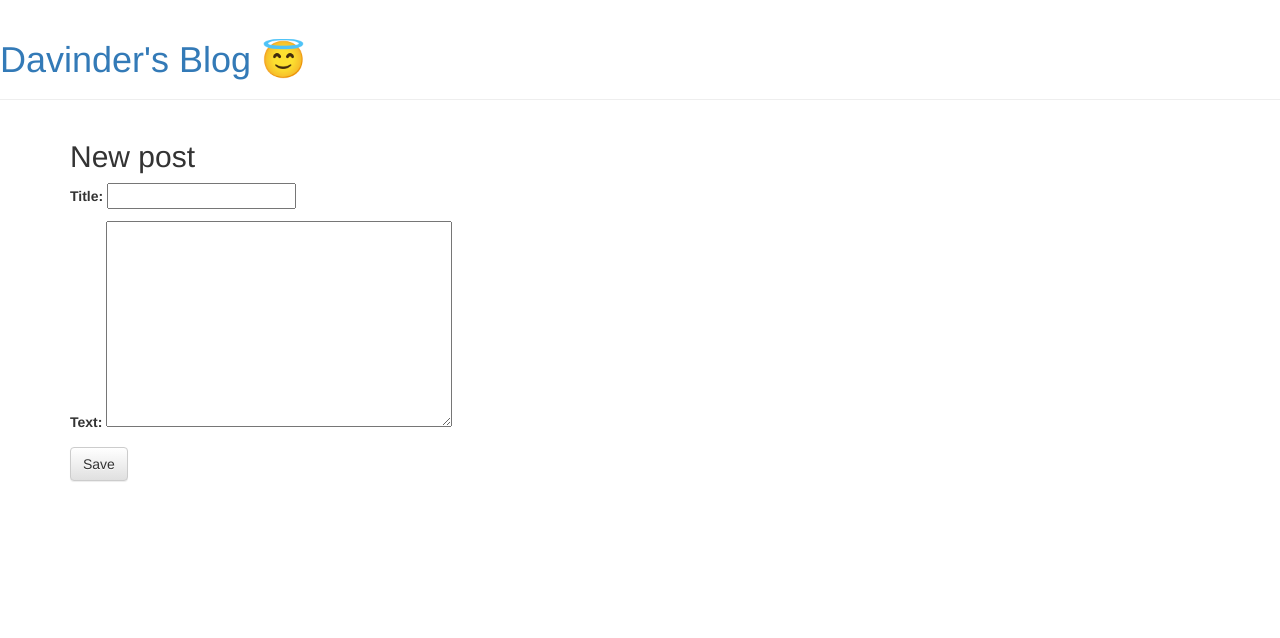
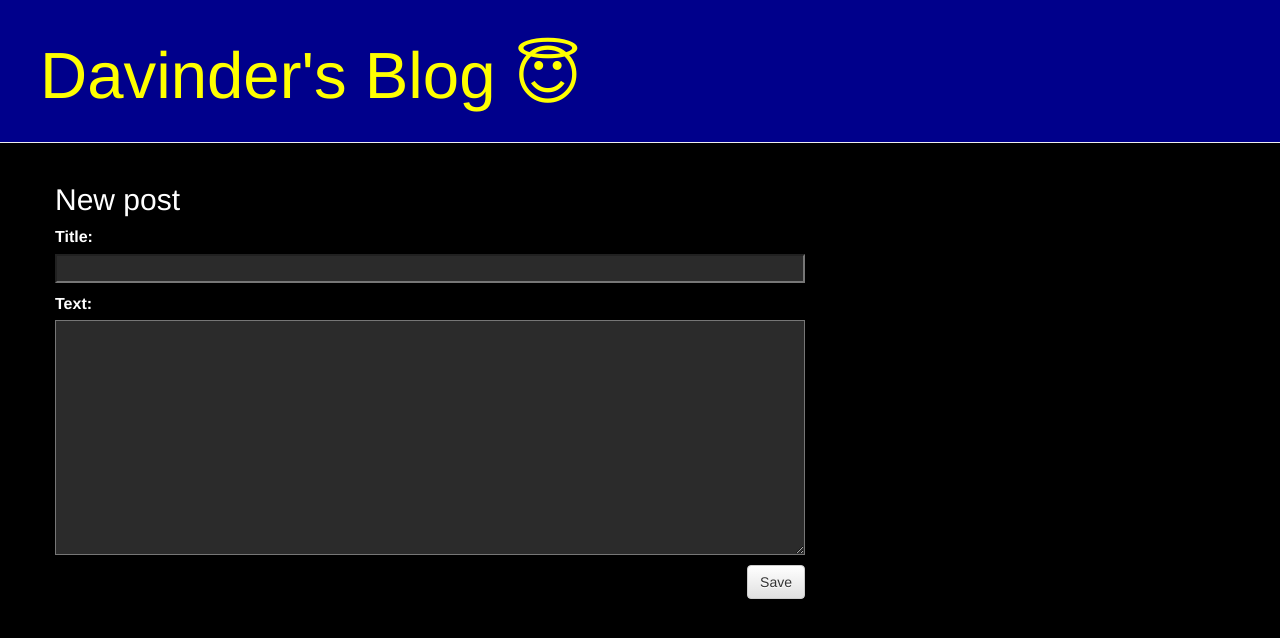
Before and after one commit to dsbansel/my-first-blog, a Django app: page /post/new/ in a window 1280 px wide. Shown: the top 638 px of the page. Run offline with Django 3.2, Linux system fonts and the light colour scheme; some libraries are stand-ins or nearby versions.

Commit message:
Update blog.css

```diff
--- a/blog/static/css/blog.css
+++ b/blog/static/css/blog.css
@@ -1,20 +1,11 @@
-<<<<<<< HEAD
-body{
-=======
 body {
->>>>>>> 99952d33caea55c3695a3564c8daef127ef93789
     background-color: black;
 }
 
 .page-header {
     background-color: darkblue;
-<<<<<<< HEAD
-    width: 100%;
-    margin-top: 0;
-=======
     margin-top: 0;
     width: 100%;
->>>>>>> 99952d33caea55c3695a3564c8daef127ef93789
     padding: 20px 20px 20px 40px;
 }
 
@@ -67,8 +58,4 @@
 .post h2 a, .post h2 a:visited {
     color: yellow;
     font-size: 32pt;
-<<<<<<< HEAD
 }
-=======
-}
->>>>>>> 99952d33caea55c3695a3564c8daef127ef93789
```
